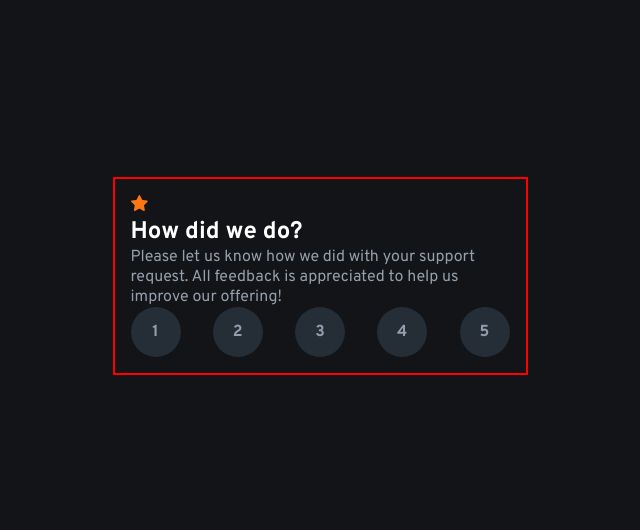
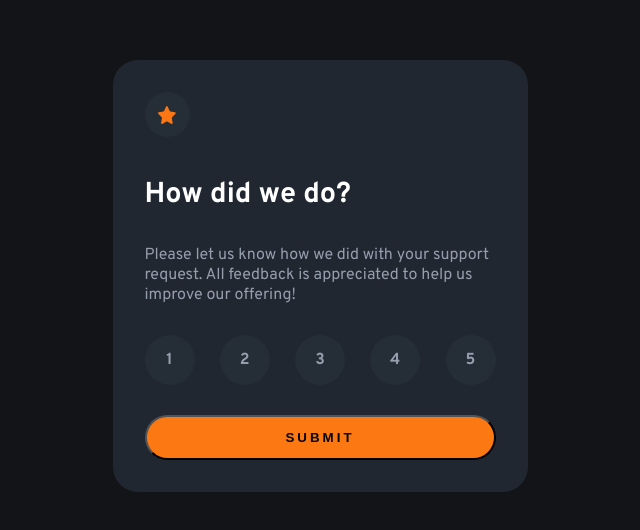
Before and after one commit to Muhammad-Taus/Front-End-Mentor-Interactive-Rating-Component, a plain HTML site: page index.html in a window 1280 px wide. Shown: the part 124-654 px from the top of the page, without its empty margins (320-960 px from the left). Drawn offline with Linux system fonts and the light colour scheme.

Commit message:
index page done

```diff
--- a/index.html
+++ b/index.html
@@ -23,7 +23,9 @@
 <body>
 
   <main class="container">
-    <img src="/images/icon-star.svg" alt="">
+    <div class="svg-logo">
+      <img src="/images/icon-star.svg" alt="svg-logo">
+    </div>
     <h2>
       How did we do?
     </h2>
@@ -39,6 +41,8 @@
       <li>4</li>
       <li>5</li>
     </ul>
+
+    <button type="submit">Submit</button>
 
   </main>
 
--- a/styles.css
+++ b/styles.css
@@ -2,7 +2,9 @@
     --clr-White: hsl(0, 0%, 100%);
     --clr-LightGrey: hsl(217, 12%, 63%);
     --clr-DarkBlue: hsl(213, 19%, 18%);
+    --clr-VeryDarkBlueShade: hsl(215, 20%, 16%);
     --clr-VeryDarkBlue: hsl(216, 12%, 8%);
+    --clr--Yellow: hsl(26, 97%, 53%);
     --root: 15px;
 }
 
@@ -33,9 +35,30 @@ body {
 .container{
     width: 80%;
     max-width: 415px;
-    padding: 1rem;
-    background-color: var(--clr-VeryDarkBlue);
-    border: 2px solid red;
+    padding: 2rem;
+    background-color: var(--clr-VeryDarkBlueShade);
+    border-radius: 25px;
+}
+
+.svg-logo{
+    width: 45px;
+    height: 45px;
+    background-color: var(--clr-DarkBlue);
+    display: flex;
+    justify-content: center;
+    align-items: center;
+    border-radius: 50%;
+}
+
+.svg-logo img{
+    width: 40%;
+    height: 40%;
+}
+
+.container h2{
+    padding-top: 2.5rem;
+    padding-bottom: 2rem;
+    font-size: 1.8rem;
 }
 
 .container p, .container ul li{
@@ -46,6 +69,7 @@ body {
     display: flex;
     flex-direction: row;
     justify-content: space-between;
+    padding-block: 1.875rem; /*30px*/
 }
 
 .container ul li{
@@ -57,4 +81,32 @@ body {
     display: flex;
     justify-content: center;
     align-items: center;
+    cursor: pointer;
+    transition: 0.5s;
 }
+
+.container ul li:hover, .container ul li:focus{
+    background-color: var(--clr--Yellow);
+    color: var(--clr-VeryDarkBlue);
+}
+
+.container ul li:active{
+    background-color: var(--clr-White);
+    color: var(--clr-VeryDarkBlue);
+}
+
+button{
+    width: 100%;
+    background-color: var(--clr--Yellow);
+    padding: 0.8rem;
+    border-radius: 30px;
+    font-weight: 700;
+    text-transform: uppercase;
+    letter-spacing: 3px;
+    cursor: pointer;
+    transition: 0.5s;
+}
+
+button:hover, button:focus{
+    background-color: var(--clr-White);
+}
```
